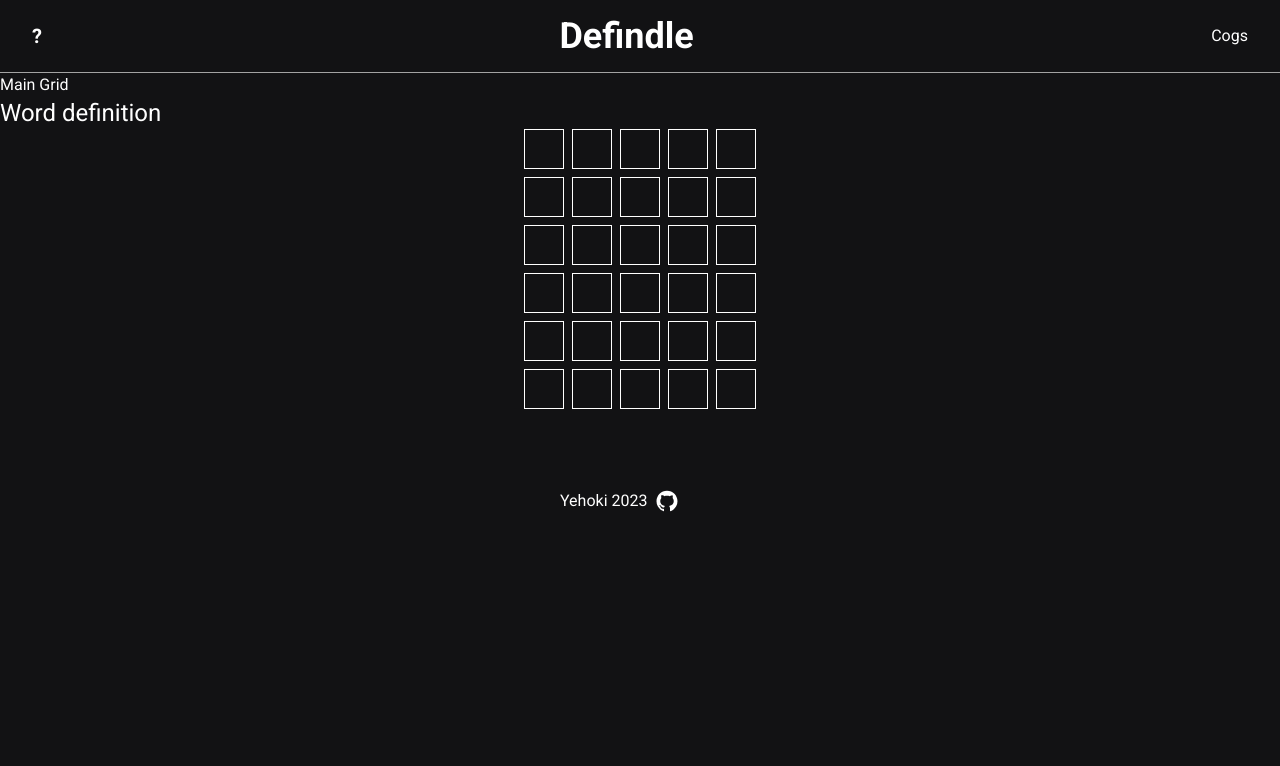
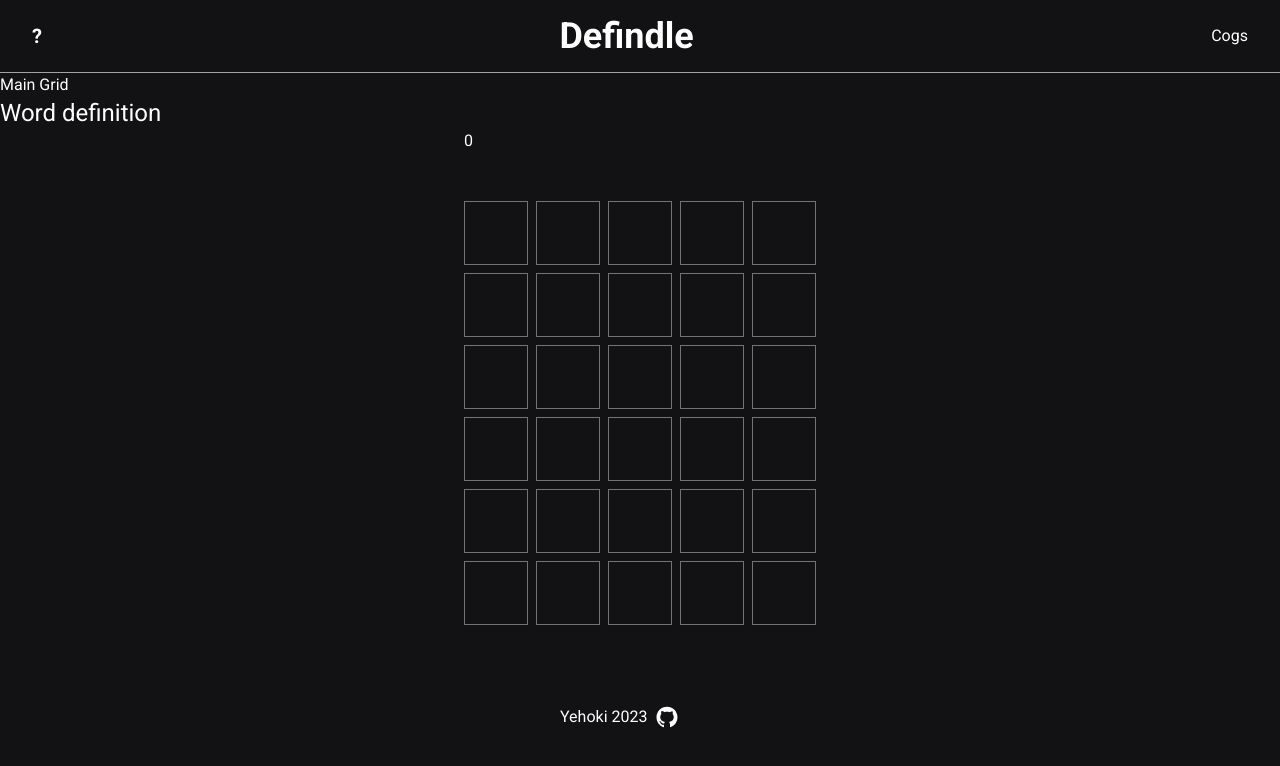
Before and after one commit to yehoki/defindle, a Next.js app: page / in a window 1280 px wide. Shown: the top 766 px of the page. Built offline with nearby package versions, Linux system fonts and the light colour scheme.

Commit message:
Add array setting functionality

```diff
--- /dev/null
+++ b/app/components/GuessingGrid/GuessingBox.tsx
@@ -0,0 +1,48 @@
+'use client';
+
+interface GuessingBoxProps {
+  currentGuess: string;
+  guessCol: number;
+  isGuessing: boolean;
+  rowGuess: string;
+}
+
+const GuessingBox: React.FC<GuessingBoxProps> = ({
+  currentGuess,
+  guessCol,
+  isGuessing,
+  rowGuess,
+}) => {
+  if (!isGuessing) {
+    return (
+      <div
+        className="h-16 w-16 border border-neutral-500
+flex justify-center items-center font-bold uppercase
+text-3xl
+"
+      >
+        {rowGuess === undefined ? '' : rowGuess[guessCol]}
+      </div>
+    );
+  }
+  const extractString = () => {
+    if (currentGuess.length > guessCol) {
+      return currentGuess[guessCol];
+    } else {
+      return '';
+    }
+  };
+
+  return (
+    <div
+      className="h-16 w-16 border border-neutral-500
+  flex justify-center items-center font-bold uppercase
+  text-3xl
+  "
+    >
+      {extractString()}
+    </div>
+  );
+};
+
+export default GuessingBox;
--- a/app/components/GuessingGrid/GuessingGrid.tsx
+++ b/app/components/GuessingGrid/GuessingGrid.tsx
@@ -1,18 +1,90 @@
 'use client';
 
+import { useCallback, useEffect, useState } from 'react';
 import GuessingRow from './GuessingRow';
 
 interface GuessingGridProps {}
 
 const GuessingGrid: React.FC<GuessingGridProps> = ({}) => {
+  const [currentGuess, setCurrentGuess] = useState('');
+  const [currentRow, setCurrentRow] = useState(0);
+  const [guessArray, setGuessArray] = useState<string[]>([...Array(6)]);
+
+  const handleKeyUp = useCallback(
+    (e: KeyboardEvent) => {
+      if (currentRow > 5) {
+        return;
+      }
+      if (e.key === 'Enter') {
+        if (currentGuess.length !== 5) {
+          console.log('Not enough');
+        } else if (currentRow < 6) {
+          let newGuesses = [...guessArray];
+          newGuesses[currentRow] = currentGuess;
+          setGuessArray(newGuesses);
+          setCurrentGuess('');
+          setCurrentRow((prev) => prev + 1);
+        } else if (currentRow === 6) {
+          console.log('finito');
+        }
+      } else if (/^[A-Za-z]$/.test(e.key)) {
+        if (currentGuess.length < 5) {
+          setCurrentGuess((prev) => prev + e.key);
+          console.log(currentGuess, e.key);
+        }
+      } else if (e.key === 'Backspace') {
+        setCurrentGuess((prev) => prev.slice(0, -1));
+      }
+      console.log(e.key, currentGuess.length, currentGuess);
+    },
+    [currentGuess, currentRow]
+  );
+
+  useEffect(() => {
+    window.addEventListener('keyup', handleKeyUp);
+
+    return () => removeEventListener('keyup', handleKeyUp);
+  }, [handleKeyUp]);
+
   return (
     <section className="grid grid-rows-6 gap-2">
-      <GuessingRow />
-      <GuessingRow />
-      <GuessingRow />
-      <GuessingRow />
-      <GuessingRow />
-      <GuessingRow />
+      {currentRow}
+      <GuessingRow
+        currentRow={currentRow}
+        rowNumber={0}
+        currentGuess={currentGuess}
+        guessArray={guessArray}
+      />
+      <GuessingRow
+        currentRow={currentRow}
+        rowNumber={1}
+        currentGuess={currentGuess}
+        guessArray={guessArray}
+      />
+      <GuessingRow
+        currentRow={currentRow}
+        rowNumber={2}
+        currentGuess={currentGuess}
+        guessArray={guessArray}
+      />
+      <GuessingRow
+        currentRow={currentRow}
+        rowNumber={3}
+        currentGuess={currentGuess}
+        guessArray={guessArray}
+      />
+      <GuessingRow
+        currentRow={currentRow}
+        rowNumber={4}
+        currentGuess={currentGuess}
+        guessArray={guessArray}
+      />
+      <GuessingRow
+        currentRow={currentRow}
+        rowNumber={5}
+        currentGuess={currentGuess}
+        guessArray={guessArray}
+      />
     </section>
   );
 };
--- a/app/components/GuessingGrid/GuessingRow.tsx
+++ b/app/components/GuessingGrid/GuessingRow.tsx
@@ -1,15 +1,55 @@
 'use client';
 
-interface GuessingRowProps {}
+import GuessingBox from './GuessingBox';
 
-const GuessingRow: React.FC<GuessingRowProps> = ({}) => {
+interface GuessingRowProps {
+  rowNumber: number;
+  currentRow: number;
+  currentGuess: string;
+  guessArray: string[];
+}
+
+const GuessingRow: React.FC<GuessingRowProps> = ({
+  rowNumber,
+  currentRow,
+  currentGuess,
+  guessArray,
+}) => {
+  // Determines whether or not the current row is being changed
+  const isGuessing = rowNumber === currentRow;
+  const rowGuess = guessArray[rowNumber];
   return (
     <div className="grid grid-cols-5 gap-2">
-      <div className="h-10 w-10 border border-white"></div>
-      <div className="h-10 w-10 border border-white"></div>
-      <div className="h-10 w-10 border border-white"></div>
-      <div className="h-10 w-10 border border-white"></div>
-      <div className="h-10 w-10 border border-white"></div>
+      <GuessingBox
+        currentGuess={currentGuess}
+        guessCol={0}
+        isGuessing={isGuessing}
+        rowGuess={rowGuess}
+      />
+      <GuessingBox
+        currentGuess={currentGuess}
+        guessCol={1}
+        isGuessing={isGuessing}
+        rowGuess={rowGuess}
+      />
+      <GuessingBox
+        currentGuess={currentGuess}
+        guessCol={2}
+        isGuessing={isGuessing}
+        rowGuess={rowGuess}
+      />
+      <GuessingBox
+        currentGuess={currentGuess}
+        guessCol={3}
+        isGuessing={isGuessing}
+        rowGuess={rowGuess}
+      />
+      <GuessingBox
+        currentGuess={currentGuess}
+        guessCol={4}
+        isGuessing={isGuessing}
+        rowGuess={rowGuess}
+      />
     </div>
   );
 };
```
